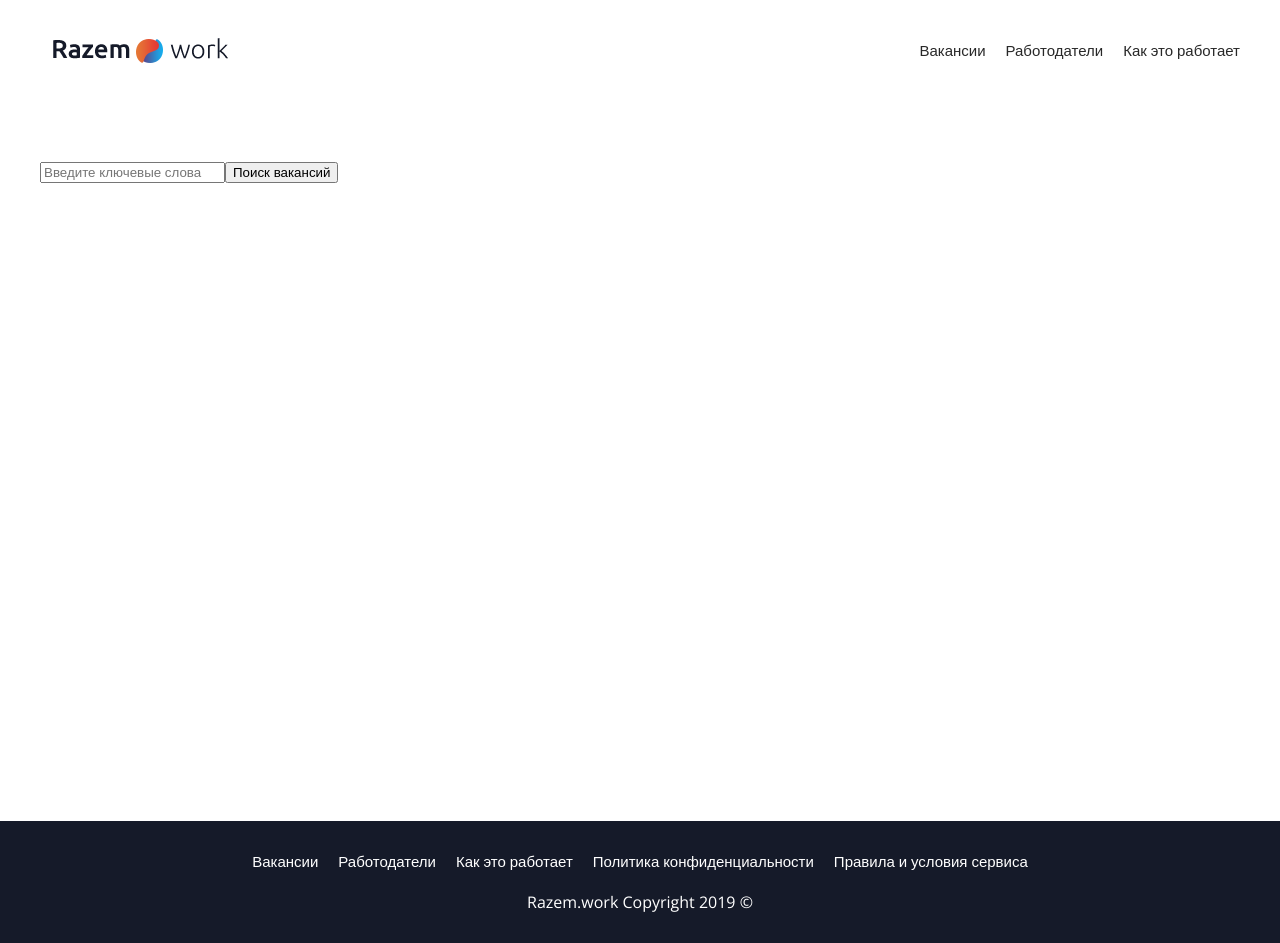
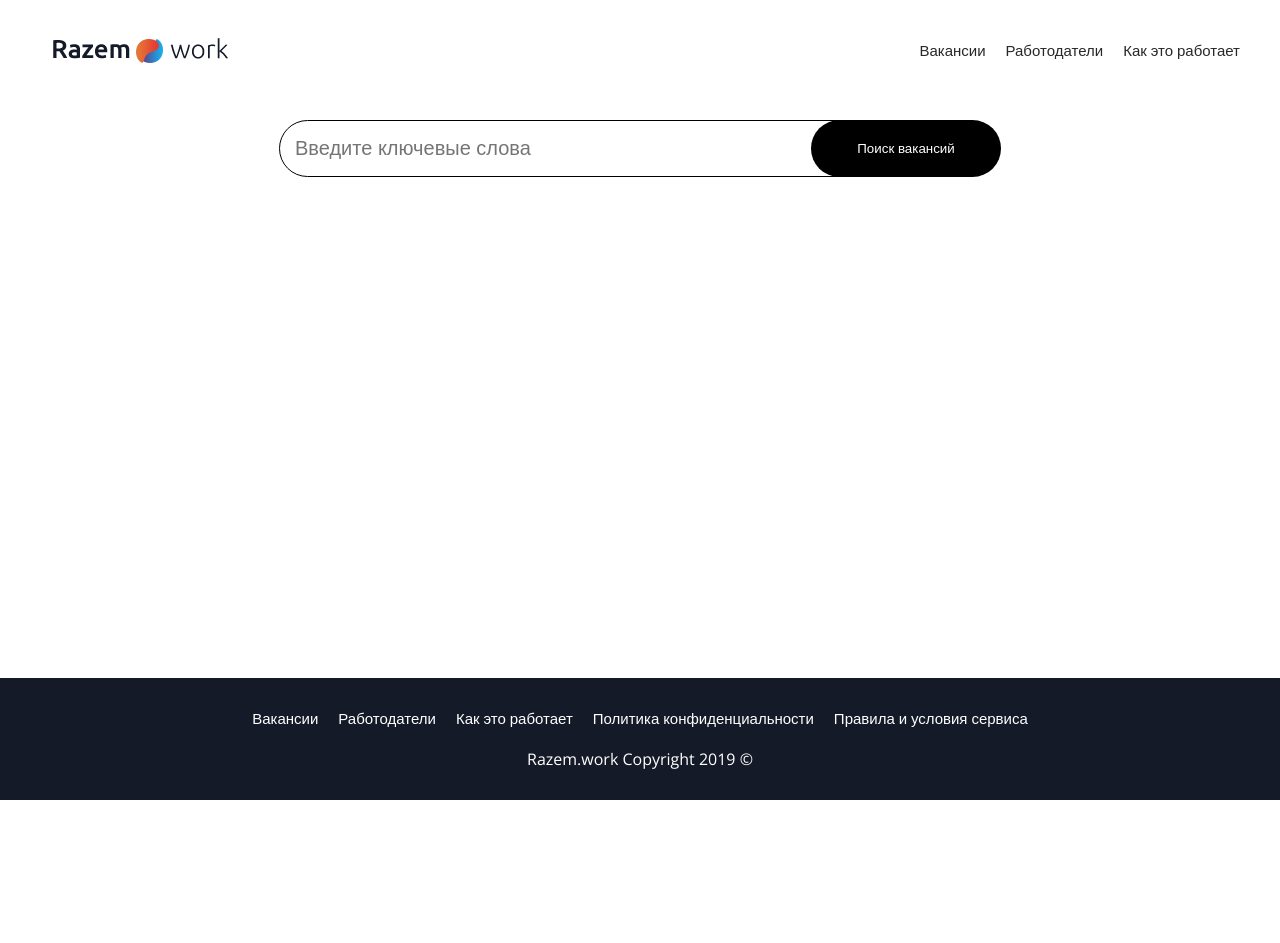
Before and after one commit to Fribolt/work-in-poland, an Angular app in the folder work-in-poland/: page /job-opening in a window 1280 px wide. After the commit the page ends 800 px from the top, so only its background shows below. Built offline with nearby package versions, Linux system fonts and the light colour scheme.

Commit message:
added job page

```diff
--- a/work-in-poland/src/app/pages/job-openings/job-openings.component.html
+++ b/work-in-poland/src/app/pages/job-openings/job-openings.component.html
@@ -1,8 +1,8 @@
 <header class="header">
   <div class="container">
     <div class="job-search">
-      <input type="text" placeholder="Введите ключевые слова">
-      <button>Поиск вакансий</button>
+      <input class="search" type="text" placeholder="Введите ключевые слова">
+      <button class="search-button" type="button">Поиск вакансий</button>
     </div>
   </div>
 </header>
--- a/work-in-poland/src/app/pages/job-openings/job-openings.component.scss
+++ b/work-in-poland/src/app/pages/job-openings/job-openings.component.scss
@@ -1,3 +1,37 @@
+@import "~src/app/scss/variables";
+
+.header {
+  .container {
+    padding: 0 10px;
+  }
+  .job-search {
+    display: flex;
+    justify-content: center;
+    align-items: center;
+    padding: 20px 0;
+
+    .search {
+      width: 50%;
+      padding: 16px 15px;
+      border-radius: 30px;
+      border: 1px solid #000;
+      font-size: 20px;
+    }
+
+    .search-button {
+      width: 190px;
+      margin-left: -100px;
+      padding: 21px 0;
+      border-radius: 30px;
+      border: none;
+      text-align: center;
+      color: #fff;
+      background-color: #000;
+      cursor: pointer;
+    }
+  }
+}
+
 .job-opening {
-  height: calc(100vh - 222px);
+  height: calc(100vh - (122px + 100px + 97px));
 }
--- a/work-in-poland/src/app/scss/variables.scss
+++ b/work-in-poland/src/app/scss/variables.scss
@@ -1,3 +1,7 @@
 $color-title: #fff;
 $color-button: #3e8fb6;
 $color-button-focus: red;
+
+$job-opening-header-height: 137px;
+$header-height: 100px;
+$footer-height: 122px;
--- a/work-in-poland/src/styles.scss
+++ b/work-in-poland/src/styles.scss
@@ -12,6 +12,13 @@ body {
 
 p {
   margin: 0;
+}
+
+input,
+button {
+  &:focus {
+    outline: none;
+  }
 }
 
 .container {
```
